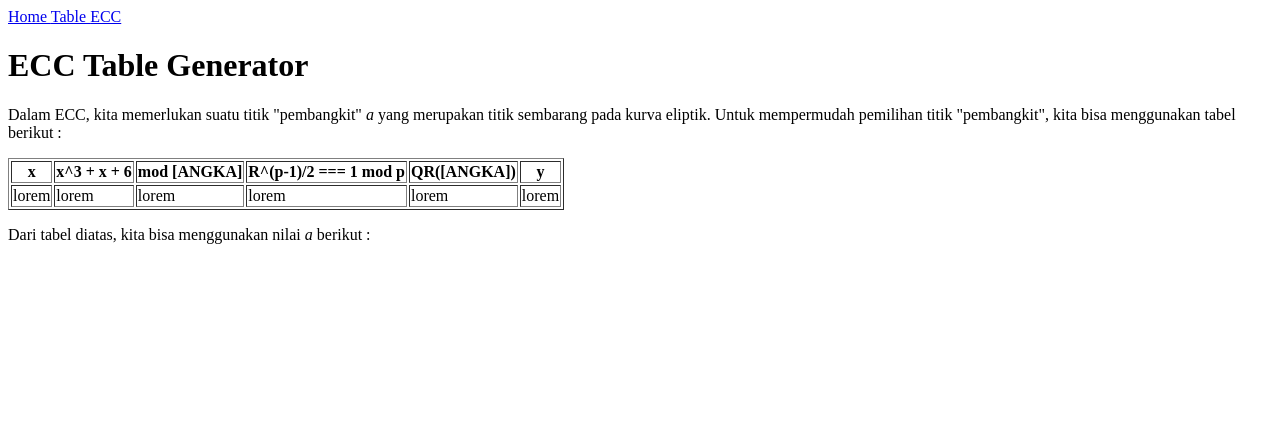
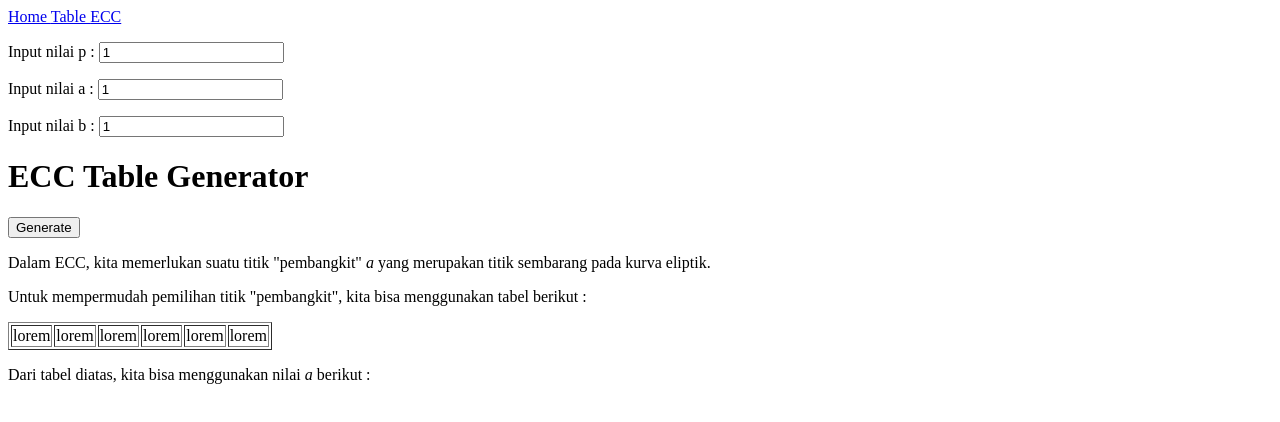
Before and after one commit to alvarodwi/kripto-uas-ecc, a Nuxt app: page /table in a window 1280 px wide. Shown: the top 422 px of the page. Built offline with nearby package versions, Linux system fonts and the light colour scheme.

Commit message:
add useState for global curve function
Co-authored-by: OsmondHaylim <OsmondHaylim@users.noreply.github.com>

```diff
--- a/app.vue
+++ /dev/null
@@ -1,9 +0,0 @@
-<template>
-  <nav class="flex align-center gap-4 p-4">
-    <NuxtLink to="/" class="n-link-base"> Home </NuxtLink>
-    <NuxtLink to="/table" class="n-link-base"> Table </NuxtLink>
-    <NuxtLink to="/ecc" class="n-link-base"> ECC </NuxtLink>
-  </nav>
-
-  <NuxtPage />
-</template>
--- /dev/null
+++ b/components/InputECC.vue
@@ -0,0 +1,9 @@
+<script setup>
+const curve = useCurve();
+</script>
+
+<template>
+  <p>Input nilai p : <input type="text" v-model="curve.p" /></p>
+  <p>Input nilai a : <input type="text" v-model="curve.a" /></p>
+  <p>Input nilai b : <input type="text" v-model="curve.b" /></p>
+</template>
--- /dev/null
+++ b/composables/states.ts
@@ -0,0 +1,10 @@
+export const useCurve = () =>
+  useState<Curve>(
+    "curve",
+    () =>
+      <Curve>{
+        p: 1,
+        a: 1,
+        b: 1,
+      }
+  );
--- /dev/null
+++ b/layouts/default.vue
@@ -0,0 +1,13 @@
+<template>
+  <div>
+    <nav class="flex align-center gap-4 p-4">
+      <NuxtLink to="/" class="n-link-base"> Home </NuxtLink>
+      <NuxtLink to="/table" class="n-link-base"> Table </NuxtLink>
+      <NuxtLink to="/ecc" class="n-link-base"> ECC </NuxtLink>
+    </nav>
+
+    <InputECC />
+
+    <slot />
+  </div>
+</template>
--- /dev/null
+++ b/models/QuadraticResidue.ts
@@ -0,0 +1,4 @@
+interface QuadraticResidue {
+  number: number;
+  residue: number;
+}
--- a/pages/table.vue
+++ b/pages/table.vue
@@ -1,22 +1,44 @@
+<script setup>
+// const curve = useCurve();
+</script>
+
 <template>
   <h1>ECC Table Generator</h1>
+  <button
+    v-on:click="
+      generateTable({
+        p: 31,
+        a: 1,
+        b: 13,
+      })
+    "
+  >
+    Generate
+  </button>
 
   <p>
     Dalam ECC, kita memerlukan suatu titik "pembangkit" <i>a</i> yang merupakan
-    titik sembarang pada kurva eliptik. Untuk mempermudah pemilihan titik
-    "pembangkit", kita bisa menggunakan tabel berikut :
+    titik sembarang pada kurva eliptik.
+  </p>
+
+  <p>
+    Untuk mempermudah pemilihan titik "pembangkit", kita bisa menggunakan tabel
+    berikut :
   </p>
 
   <table border="1">
     <thead>
-      <tr>
+      <!-- <tr>
         <th>x</th>
-        <th>x^3 + x + 6</th>
-        <th>mod [ANGKA]</th>
+        <th>
+          x^3 + {{ curve.a ? (curve.a === 1 ? "" : curve.a) : "a" }}x +
+          {{ curve.b ? curve.b : "b" }}
+        </th>
+        <th>mod {{ curve.p ? curve.p : "p" }}</th>
         <th>R^(p-1)/2 === 1 mod p</th>
-        <th>QR([ANGKA])</th>
+        <th>QR({{ curve.p ? curve.p : "p" }})</th>
         <th>y</th>
-      </tr>
+      </tr> -->
     </thead>
     <tbody>
       <tr>
@@ -32,3 +54,7 @@
 
   <p>Dari tabel diatas, kita bisa menggunakan nilai <i>a</i> berikut :</p>
 </template>
+
+<script>
+export default {};
+</script>
--- /dev/null
+++ b/utils/ecc-table.ts
@@ -0,0 +1,45 @@
+import { create, all } from "mathjs";
+
+const math = create(all);
+
+export function generateTable(curve: Curve): EllipticCurveData[] {
+  let data: EllipticCurveData[] = [];
+
+  let quadraticMods = generateQuadraticMod(curve.p);
+  console.log("qmods", quadraticMods);
+
+  let quadraticResidues = quadraticMods
+    .splice(0, curve.p / 2)
+    .map((qm) => qm.residue);
+
+  console.log("qres", quadraticResidues);
+
+  for (let i = 1; i < curve.p; i++) {
+    let calc = math.evaluate(`${i}^3+${curve.a}*${i}+${curve.b}`);
+    let r = 1;
+
+    data.push({
+      x: i,
+      curve_calc: calc,
+      after_mod: math.mod(calc, curve.p),
+      r_value: r,
+      is_qr: r === 1 ? "yes" : "no",
+      y: [0],
+    });
+  }
+
+  console.log("tabel", data);
+  return data;
+}
+
+function generateQuadraticMod(p: number): QuadraticResidue[] {
+  let quadraticMods: QuadraticResidue[] = [];
+
+  for (let i = 0; i < p; i++) {
+    quadraticMods.push({
+      number: i,
+      residue: math.mod(math.evaluate(`${i}^2`), p),
+    });
+  }
+  return quadraticMods;
+}
```
Also changed, not shown: models/Curve.ts (added, +7 -0 lines), models/EllipticCurveData.ts (added, +8 -0 lines).
